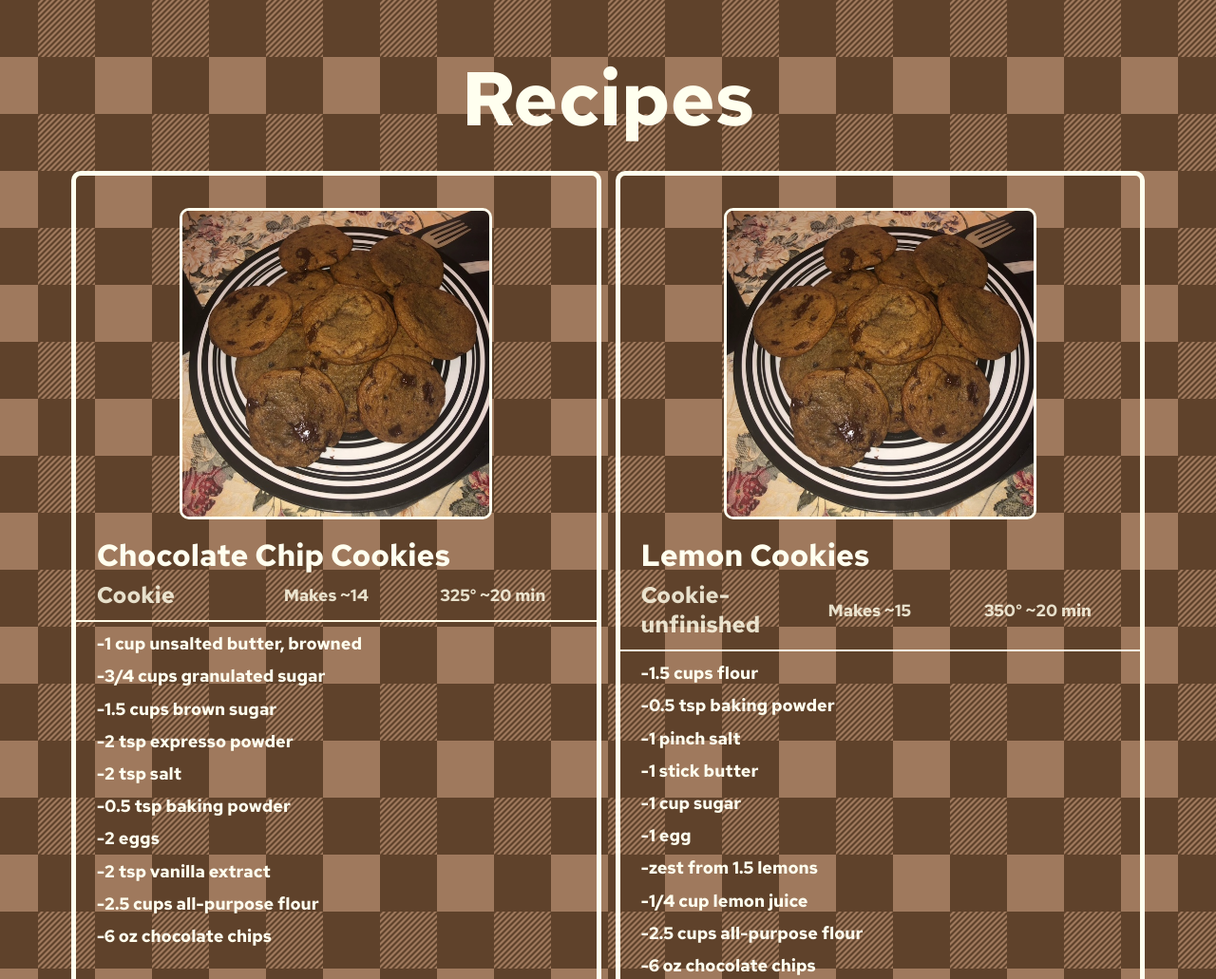
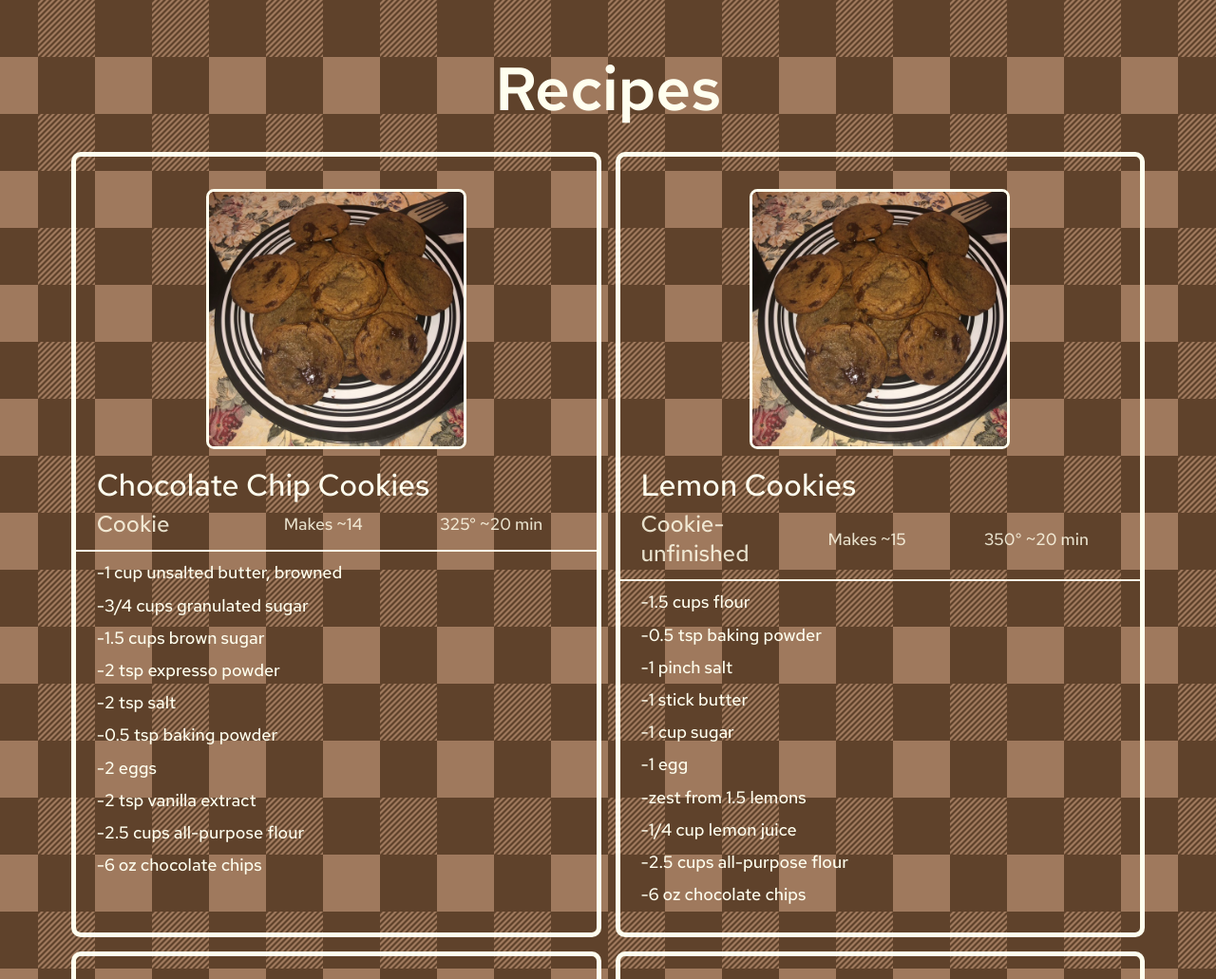
Before and after one commit to Andres-55/myRecipes, a plain HTML site: page index.html in a window 1280 px wide. Shown: the top 1031 px of the page at 95% size. Drawn offline with Linux system fonts and the light colour scheme.

Commit message:
Changed Fonts

```diff
--- a/style.css
+++ b/style.css
@@ -10,7 +10,7 @@ body {
     font-size: 18px;
     font-family: "Red Hat Text", serif;
     color: #ffffef;
-    font-weight: 800;
+    font-weight: 500;
     background-color: rgba(135, 88, 53, 0.8);
     background-image:
 
@@ -23,8 +23,10 @@ body {
 }
 
 h1 {
-    font-size: 5rem;
+    font-size: 4rem;
+    font-weight: 600;
     align-self: center;
+    justify-self: center;
     margin-bottom: 1.5rem;
 }
 
@@ -50,7 +52,10 @@ h1 {
     border-radius: 3%;
     height: auto;
     width: 100%;
+    max-width: 50%;
     border: 3px solid #ffffef;
+    left: 50%;
+    transform: translateX(50%);
 }
 
 
@@ -65,26 +70,19 @@ h1 {
 .name {
     margin-top: 1rem;
     font-size: 2rem;
-}
-
-
-.bold-text {
-    font-weight: 600;
+    font-weight: 500;
 }
 
 .recipe{
     list-style-position: inside;
     list-style-type: "-";
     margin-top: 2%;
+    margin-bottom: 1.8rem;
 }
 
 
 li {
     margin-bottom: 0.7rem;
-}
-
-.recipe{
-    margin-bottom: 1.8rem;
 }
 
 .info{
@@ -133,8 +131,11 @@ li {
     #grid-container .pics {
         width: 65%;
         height: auto;
+        max-width: 50%;
         display: block;
         margin: 0 auto;
+        left: auto;
+        transform: none;
     }
 
     .name, .cat, .recipe{
@@ -151,6 +152,7 @@ li {
 @media (min-width:1200px ) {
     #grid-container .pics{
         width: 60%;
+
     }
 
 }
```
